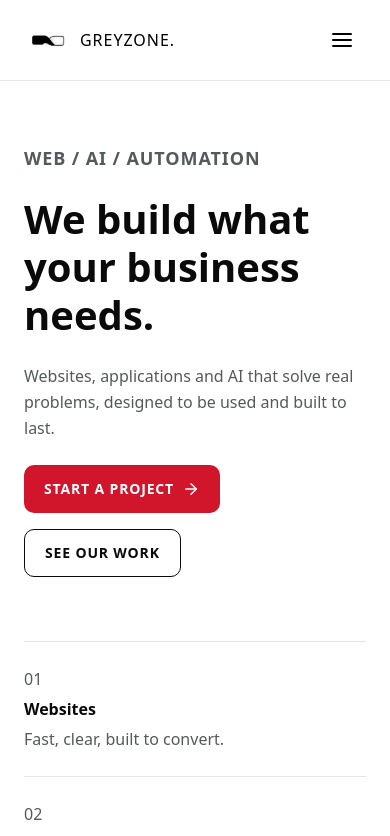
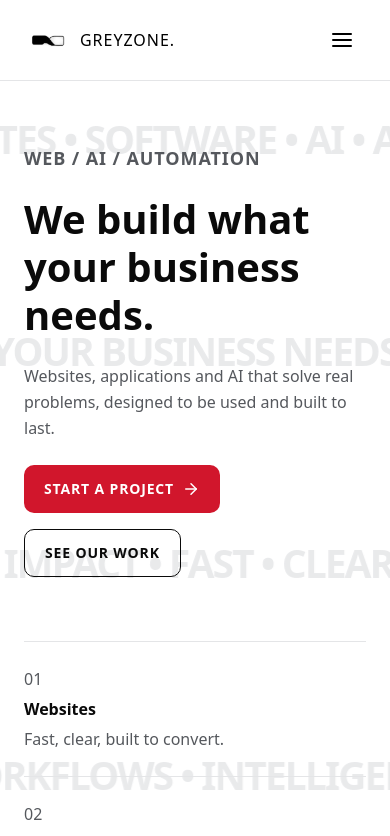
Before and after one commit to greyzone-ofc/greyzone.ofc, a Next.js app: page / in a window 390 px wide. Shown: the top 836 px of the page. Built offline with nearby package versions, Linux system fonts and the light colour scheme.

Commit message:
feat: add hero section component with GSAP background marquee animation

```diff
--- /dev/null
+++ b/components/sections/home/hero-background-marquee.tsx
@@ -0,0 +1,150 @@
+"use client";
+
+import gsap from "gsap";
+import { useGSAP } from "@gsap/react";
+import { useRef } from "react";
+
+gsap.registerPlugin(useGSAP);
+
+const ROW_DATA = [
+  {
+    text: "WEBSITES • SOFTWARE • AI • AUTOMATION • DIGITAL SYSTEMS •",
+    direction: -1 as const,
+    baseSpeed: 0.35,
+    initialOffsetPercent: 0,
+  },
+  {
+    text: "WE BUILD WHAT YOUR BUSINESS NEEDS • DESIGNED TO BE USED • BUILT TO LAST •",
+    direction: 1 as const,
+    baseSpeed: 0.38,
+    initialOffsetPercent: 30,
+  },
+  {
+    text: "ENGINEERED FOR IMPACT • FAST • CLEAR • SCALABLE • AUTOMATE • OPTIMIZE •",
+    direction: -1 as const,
+    baseSpeed: 0.32,
+    initialOffsetPercent: 15,
+  },
+  {
+    text: "TRANSFORMING COMPLEX WORKFLOWS • INTELLIGENT SYSTEMS • FUTURE PROOF •",
+    direction: 1 as const,
+    baseSpeed: 0.36,
+    initialOffsetPercent: 45,
+  },
+  {
+    text: "DESIGNED FOR CONVERSION • BUILT FOR SCALE • EXPERT EXECUTION •",
+    direction: -1 as const,
+    baseSpeed: 0.34,
+    initialOffsetPercent: 20,
+  },
+];
+
+export function HeroBackgroundMarquee() {
+  const containerRef = useRef<HTMLDivElement>(null);
+  const trackRefs = useRef<(HTMLDivElement | null)[]>([]);
+  const setRefs = useRef<(HTMLDivElement | null)[]>([]);
+
+  useGSAP(
+    () => {
+      const container = containerRef.current;
+      if (!container) return;
+
+      const prefersReduced = window.matchMedia("(prefers-reduced-motion: reduce)").matches;
+      if (prefersReduced) return;
+
+      const tracks = trackRefs.current;
+      const sets = setRefs.current;
+
+      // Track widths & dimensions
+      const widths = sets.map((el) => el?.getBoundingClientRect().width || 1);
+
+      const updateWidths = () => {
+        sets.forEach((el, i) => {
+          if (el) widths[i] = el.getBoundingClientRect().width || widths[i];
+        });
+      };
+
+      const ro = new ResizeObserver(updateWidths);
+      sets.forEach((el) => {
+        if (el) ro.observe(el);
+      });
+
+      // Positions
+      const positions = ROW_DATA.map((row, i) => -widths[i] * (row.initialOffsetPercent / 100));
+      const quickSetters = tracks.map((t) => (t ? gsap.quickSetter(t, "x", "px") : () => {}));
+
+      const tick = () => {
+        for (let i = 0; i < ROW_DATA.length; i++) {
+          const row = ROW_DATA[i];
+          const w = widths[i];
+
+          positions[i] += row.baseSpeed * row.direction;
+
+          // Wrap boundaries
+          if (row.direction < 0) {
+            if (positions[i] <= -w) positions[i] += w;
+            if (positions[i] > 0) positions[i] -= w;
+          } else {
+            if (positions[i] >= 0) positions[i] -= w;
+            if (positions[i] < -w) positions[i] += w;
+          }
+
+          quickSetters[i](positions[i]);
+        }
+      };
+
+      gsap.ticker.add(tick);
+
+      return () => {
+        gsap.ticker.remove(tick);
+        ro.disconnect();
+      };
+    },
+    { scope: containerRef },
+  );
+
+  return (
+    <div
+      ref={containerRef}
+      aria-hidden="true"
+      style={{ gridColumn: "full" }}
+      className="pointer-events-none absolute -inset-y-12 inset-x-0 -z-10 select-none overflow-hidden flex flex-col justify-between h-[calc(100%+6rem)] w-full opacity-80"
+    >
+      {ROW_DATA.map((row, index) => (
+        <div
+          key={index}
+          className="flex-1 flex items-center overflow-hidden whitespace-nowrap min-h-0"
+        >
+          <div
+            ref={(el) => {
+              trackRefs.current[index] = el;
+            }}
+            className="flex w-max items-center will-change-transform"
+            style={{ transform: "translate3d(0, 0, 0)" }}
+          >
+            <div
+              ref={(el) => {
+                setRefs.current[index] = el;
+              }}
+              className="flex items-center gap-4 pr-4 font-black uppercase tracking-tighter text-mist text-[10vw] sm:text-[11vw] lg:text-[12vw] 2xl:text-[13vw] leading-[0.74]"
+            >
+              <span>{row.text}</span>
+            </div>
+            <div
+              aria-hidden="true"
+              className="flex items-center gap-4 pr-4 font-black uppercase tracking-tighter text-mist text-[10vw] sm:text-[11vw] lg:text-[12vw] 2xl:text-[13vw] leading-[0.74]"
+            >
+              <span>{row.text}</span>
+            </div>
+            <div
+              aria-hidden="true"
+              className="flex items-center gap-4 pr-4 font-black uppercase tracking-tighter text-mist text-[10vw] sm:text-[11vw] lg:text-[12vw] 2xl:text-[13vw] leading-[0.74]"
+            >
+              <span>{row.text}</span>
+            </div>
+          </div>
+        </div>
+      ))}
+    </div>
+  );
+}
--- a/components/sections/home/hero.tsx
+++ b/components/sections/home/hero.tsx
@@ -1,6 +1,7 @@
 import { ArrowRight } from "lucide-react";
 import { ButtonLink } from "@/components/ui/button-link";
 import { HeroReveal } from "./hero-reveal";
+import { HeroBackgroundMarquee } from "./hero-background-marquee";
 
 type Action = { href: string; label: string };
 
@@ -15,9 +16,10 @@ type HeroProps = {
 
 export function Hero({ eyebrow, title, body, primary, secondary, services }: HeroProps) {
   return (
-    <section aria-labelledby="hero-title" className="hero">
+    <section aria-labelledby="hero-title" className="hero relative overflow-hidden">
+      <HeroBackgroundMarquee />
       <HeroReveal>
-        <div className="flex flex-1 flex-col justify-center gap-6 py-16">
+        <div className="relative z-10 flex flex-1 flex-col justify-center gap-6 py-16">
           <p data-reveal className="text-subtitle font-bold tracking-wider text-ink uppercase">
             {eyebrow}
           </p>
@@ -36,7 +38,7 @@ export function Hero({ eyebrow, title, body, primary, secondary, services }: Her
             </ButtonLink>
           </div>
         </div>
-        <ol role="list" className="hero-services grid md:grid-cols-3">
+        <ol role="list" className="hero-services relative z-10 grid md:grid-cols-3">
           {services.map((service, index) => (
             <li key={service.title} data-reveal className="flex flex-col gap-1 py-6 md:px-6 md:first:pl-0">
               <span aria-hidden="true" className="text-ink">
```
Also changed, not shown: 1 other file (tests, documents, lock files or other folders).
